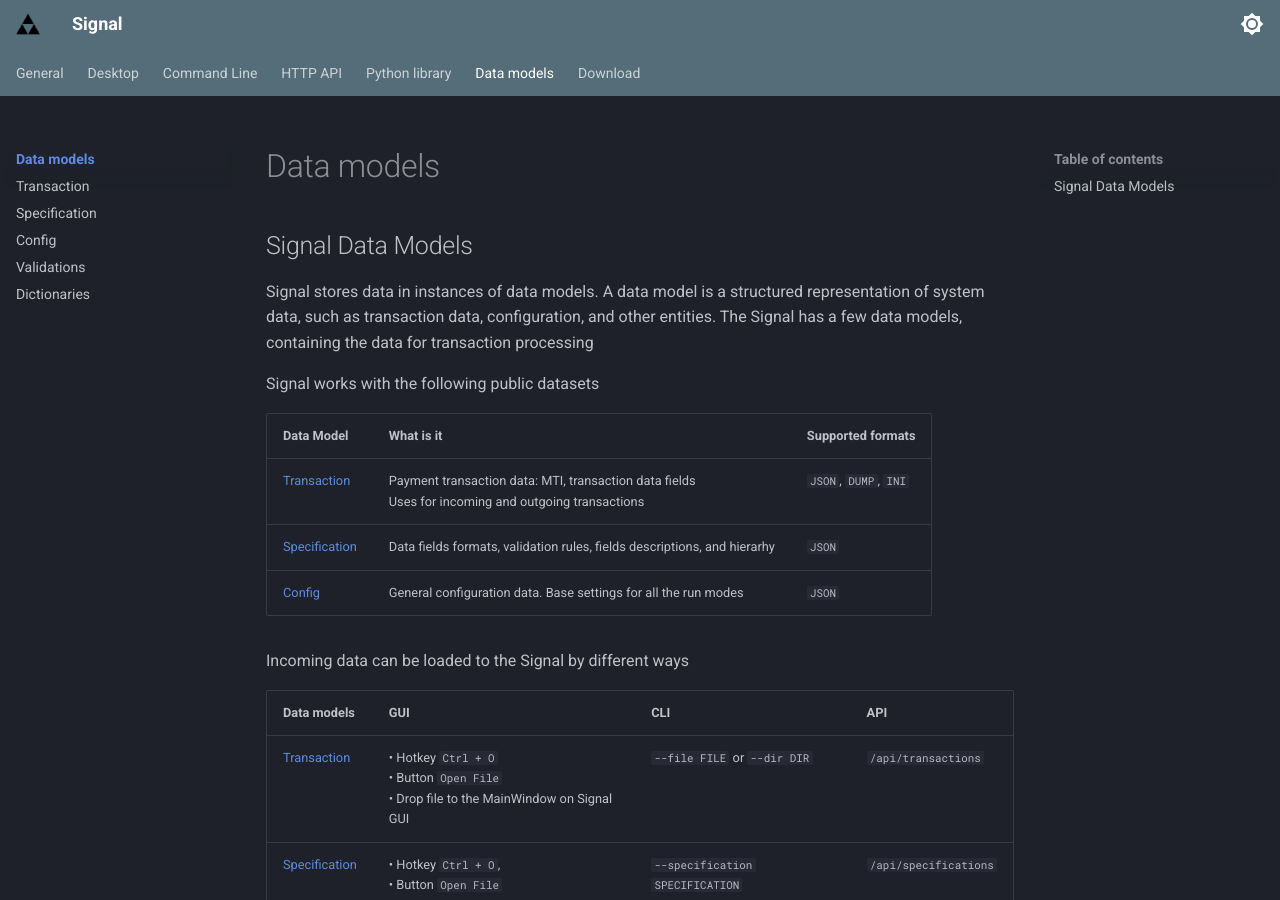
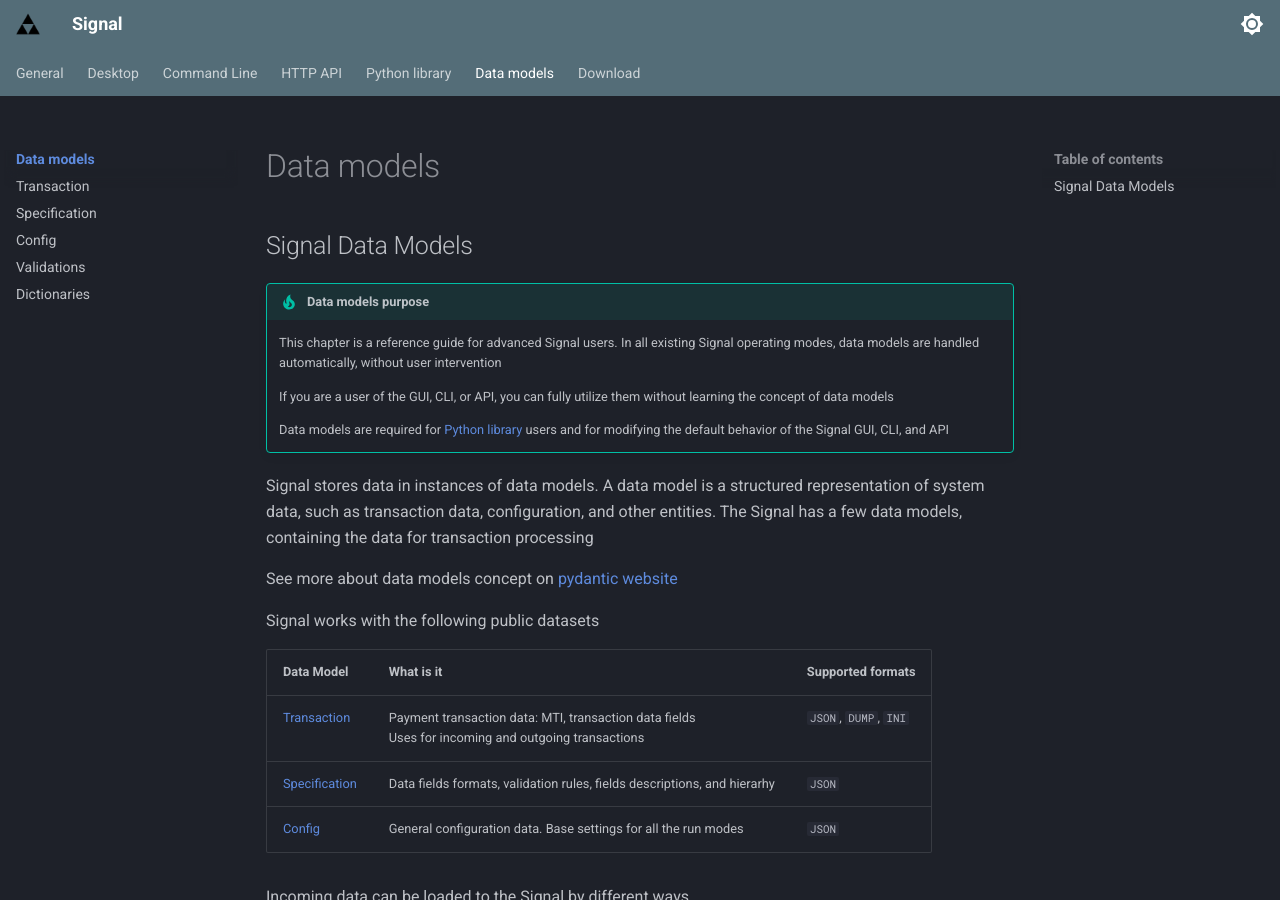
Before and after one commit to FedorIvanov37/signal.docs, an MkDocs documentation site: the page built from docs/data_models/index.md, in a window 1280 px wide and 900 px high. Built offline with MkDocs 1.6.1 and Material for MkDocs 9.7.7, drawn with Linux system fonts in a browser that asks for light colours; plug-ins that fetch from the network failed and are left out.

```diff
--- a/docs/data_models/index.md
+++ b/docs/data_models/index.md
@@ -2,9 +2,22 @@
 
 ## Signal Data Models
 
+!!! tip "Data models purpose"
+
+    This chapter is a reference guide for advanced Signal users. In all existing Signal operating modes, data models are
+    handled automatically, without user intervention
+
+    If you are a user of the GUI, CLI, or API, you can fully utilize them without learning the concept of data models
+
+    Data models are required for [Python library](/lib) users and for modifying the default behavior of the Signal GUI,
+    CLI, and API
+
+
 Signal stores data in instances of data models. A data model is a structured representation of system data, such as
 transaction data, configuration, and other entities. The Signal has a few data models, containing the data for
 transaction processing
+
+See more about data models concept on [pydantic website](https://docs.pydantic.dev/latest/concepts/models/)
 
 Signal works with the following public datasets
 
--- a/docs/stylesheets/extra.css
+++ b/docs/stylesheets/extra.css
@@ -1,8 +1,6 @@
 .md-grid {
   max-width: 1500px;
 }
-
-/* ---------- Signal CLI block ---------- */
 
 .signal-console {
     background: #012E4F !important;
@@ -38,8 +36,6 @@
     background: #012E4F !important;
     color: #E6F3FF !important;
 }
-
-/* ---------- line numbers ---------- */
 
 .signal-console .linenos,
 .signal-console .linenodiv,
--- a/mkdocs.yml
+++ b/mkdocs.yml
@@ -20,6 +20,9 @@
       pygments_lang_class: true
       anchor_linenums: true
       line_spans: __span
+  - pymdownx.emoji:
+      emoji_index: !!python/name:material.extensions.emoji.twemoji
+      emoji_generator: !!python/name:material.extensions.emoji.to_svg
 
 theme:
   name: material
```
Also changed, not shown: docs/data_models/specification.md (+1 -1 lines), docs/cli/cli_api.md (line endings or trailing spaces).
